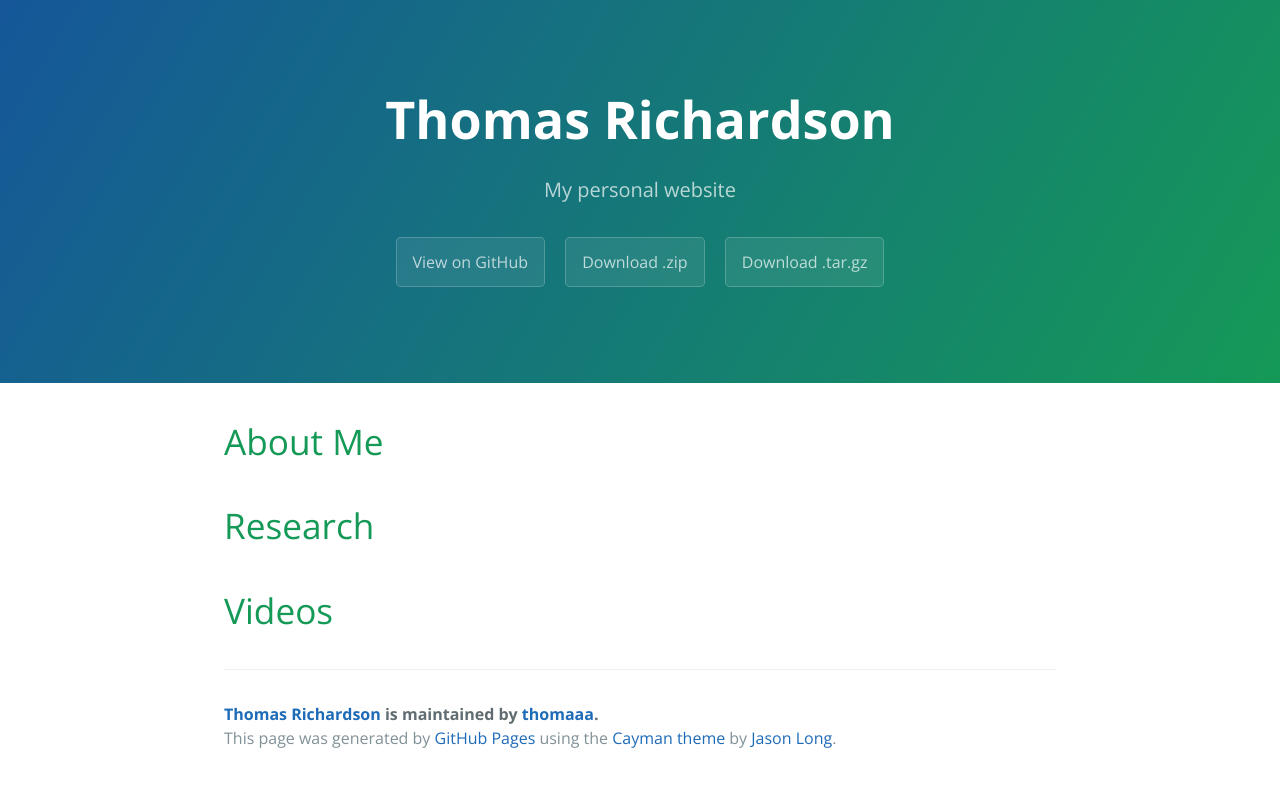
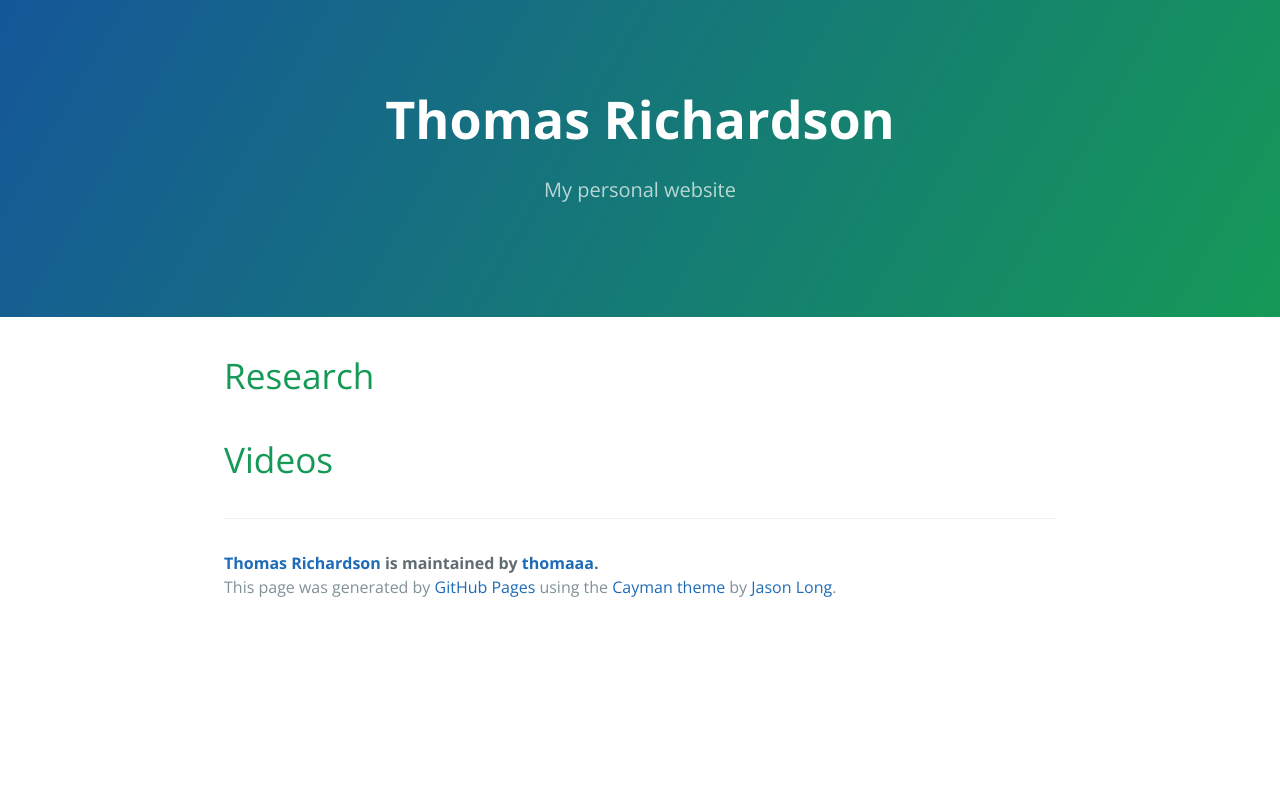
Before and after one commit to thomaaa/thomasrichardson.github.io, a plain HTML site: page index.html in a window 1280 px wide. Drawn offline with nearby package versions, Linux system fonts and the light colour scheme.

Commit message:
Update index.html

```diff
--- a/index.html
+++ b/index.html
@@ -13,14 +13,11 @@
     <section class="page-header">
       <h1 class="project-name">Thomas Richardson</h1>
       <h2 class="project-tagline">My personal website</h2>
-      <a href="https://github.com/thomaaa/thomasrichardson.github.io" class="btn">View on GitHub</a>
-      <a href="https://github.com/thomaaa/thomasrichardson.github.io/zipball/master" class="btn">Download .zip</a>
-      <a href="https://github.com/thomaaa/thomasrichardson.github.io/tarball/master" class="btn">Download .tar.gz</a>
     </section>
 
     <section class="main-content">
       <h1>
-<a id="about-me" class="anchor" href="#about-me" aria-hidden="true"><span class="octicon octicon-link"></span></a>About Me</h1>
+<a id="about-me" class="anchor" href="#about-me" aria-hidden="true"><span class="octicon octicon-link"></span></a> <a href="https://github.com/thomaaa/thomasrichardson.github.io/aboutme>About Me</a> </h1>
 
 <h1>
 <a id="research" class="anchor" href="#research" aria-hidden="true"><span class="octicon octicon-link"></span></a>Research</h1>
```
